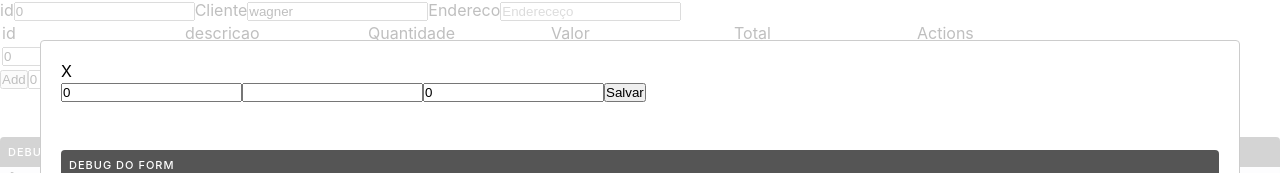
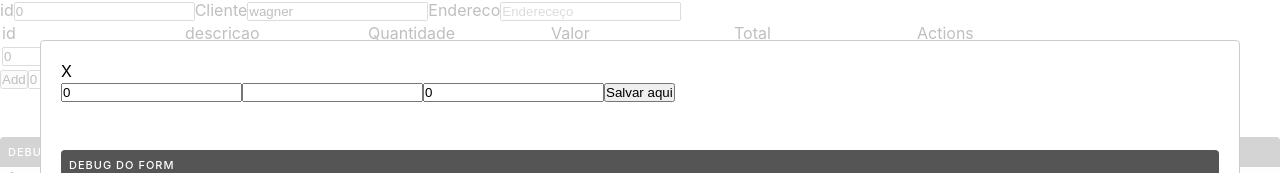
Before and after one commit to wagnerww/Formik-Pedidos-ReactJS, a React (Create React App) app: page /formik/pedidowformik/create in a window 1280 px wide. Both pictures are taken after a click on the element "Detalhes". Shown: the top 173 px of the page. Built offline with nearby package versions, Linux system fonts and the light colour scheme.

Commit message:
test as new origin

```diff
--- a/src/pages/Formik/CrudPedidosWithFormik/Produtos/DetailsProd/index.js
+++ b/src/pages/Formik/CrudPedidosWithFormik/Produtos/DetailsProd/index.js
@@ -26,7 +26,7 @@ class DetailsProd extends Component {
         />
         <Input name="valor" onChange={handleChange} value={values.valor} />
         <button type="button" onClick={handleSubmit}>
-          Salvar
+          Salvar aqui
         </button>
         <Debug />
       </Form>
```
